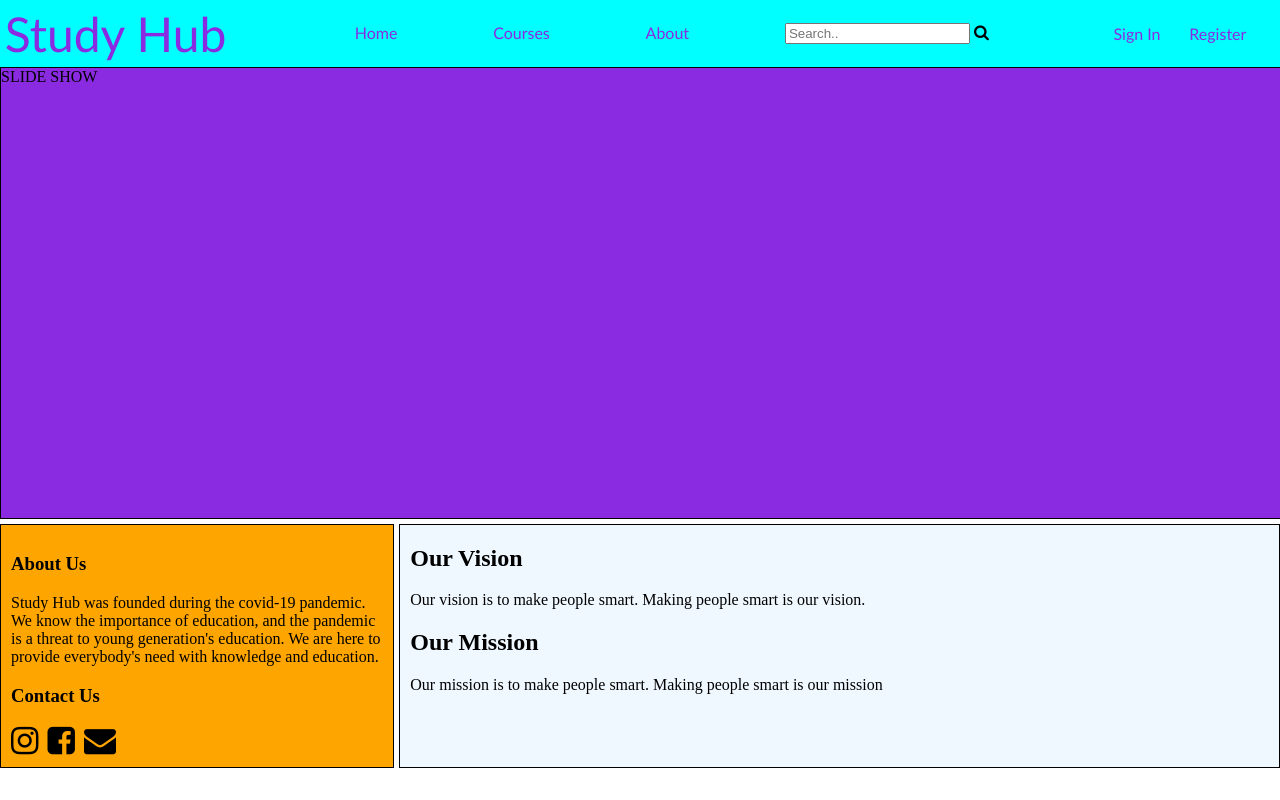
After one commit to KennyRizky/TubesMIBD-PBW, a PHP site: template view/companyprofile.php in a window 1280 px wide. The commit adds this page. Run offline with PHP 8.4, Linux system fonts and the light colour scheme; the template is opened without the code that fills it, so the values that code supplies are empty.

Commit message:
company profile

```diff
--- a/controller/indexController.php
+++ b/controller/indexController.php
@@ -12,6 +12,10 @@ class IndexController{
     public function view_index(){
         return View::createView('index.php',[]);
     }
+
+    public function view_company_profile(){
+        return View::createView('companyprofile.php',[]);
+    }
 }
 
 
--- a/router.php
+++ b/router.php
@@ -8,6 +8,11 @@
                 require_once "controller/indexController.php";
                 $indexCtrl = new IndexController();
                 echo $indexCtrl->view_index();
+                break;
+            case $baseURL.'/companyprofile':
+                require_once "controller/indexController.php";
+                $indexCtrl = new IndexController();
+                echo $indexCtrl->view_company_profile();
                 break;
             default:
                 echo '404 Not Found';
--- /dev/null
+++ b/view/companyprofile.php
@@ -0,0 +1,24 @@
+<div id="slideshow">
+    SLIDE SHOW
+</div>
+
+<div id="info">
+    <div id="contact">
+        <h3>About Us</h3>
+            <p>Study Hub was founded during the covid-19 pandemic. We know the importance of education, and the pandemic is a threat to young generation's education. We are here to provide everybody's need with knowledge and education.</p>
+
+        <h3>Contact Us</h3>
+        <i class="fa fa-instagram fa-2x icon"></i>
+        <i class="fa fa-facebook-square fa-2x icon"></i>
+        <i class="fa fa-envelope fa-2x icon"></i>
+
+    </div>
+
+    <div id="visimisi">
+        <h2>Our Vision</h2>
+        <p>Our vision is to make people smart. Making people smart is our vision.</p>
+        <h2>Our Mission</h2>
+        <p>Our mission is to make people smart. Making people smart is our mission</p>
+
+    </div>
+</div>
--- a/view/css/style.css
+++ b/view/css/style.css
@@ -35,3 +35,34 @@ body{
     display: flex;
     justify-content: space-evenly;
 }
+
+#slideshow{
+    width: 100%;
+    height: 450px;
+    background-color: blueviolet;
+    border: 1px black solid;
+    margin-bottom: 5px;
+}
+
+#contact{
+    border: 1px black solid;
+    background-color: orange;
+    width: 30%;
+    margin-right: 5px;
+    padding: 10px;
+}
+
+#visimisi{
+    border: 1px black solid;
+    background-color: aliceblue;
+    width: 70%;
+    padding-left: 10px;
+}
+
+#info{
+    display: flex;
+}
+
+.icon{
+    margin-right: 5px;
+}
```
Also changed, not shown: 3 other files.
